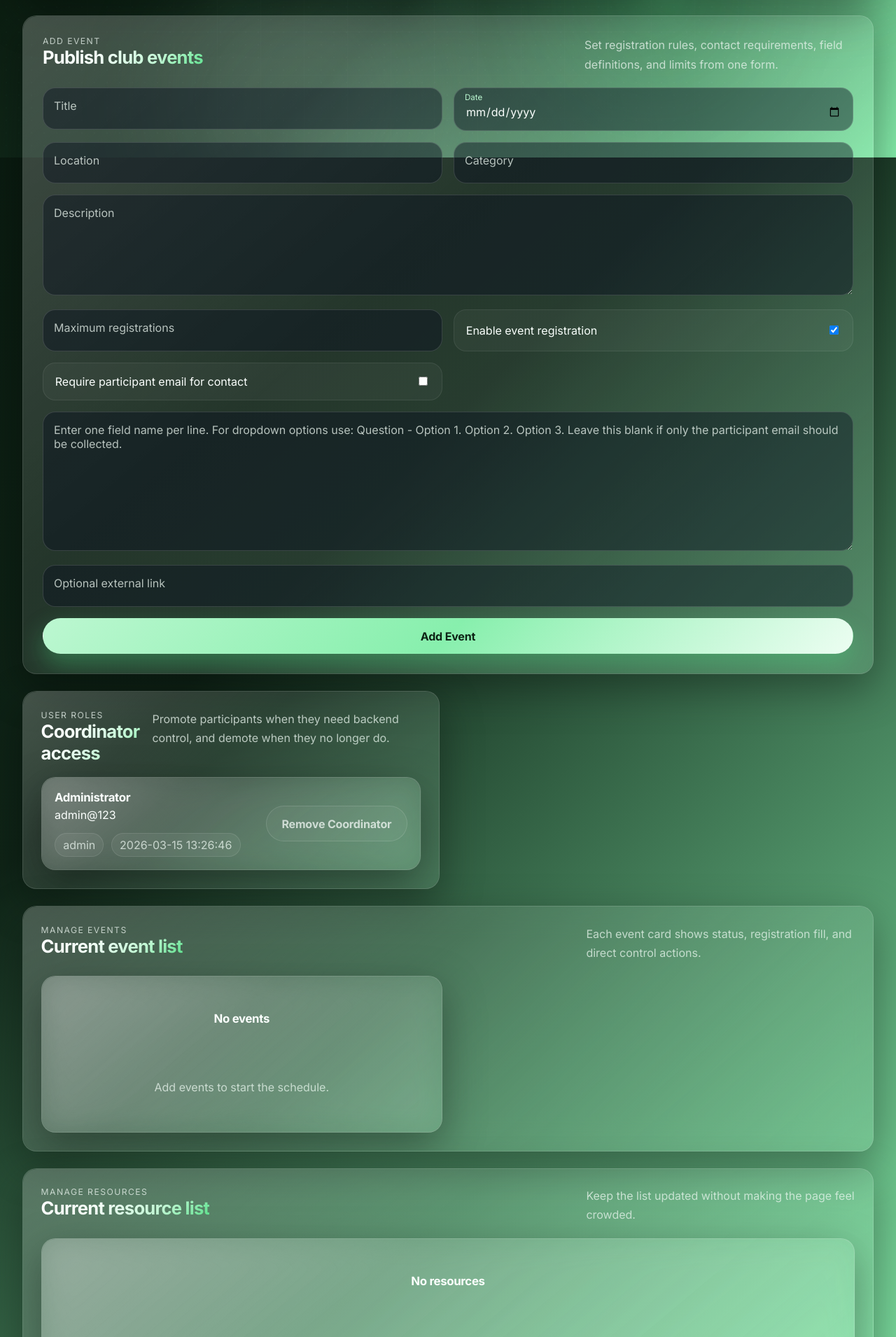
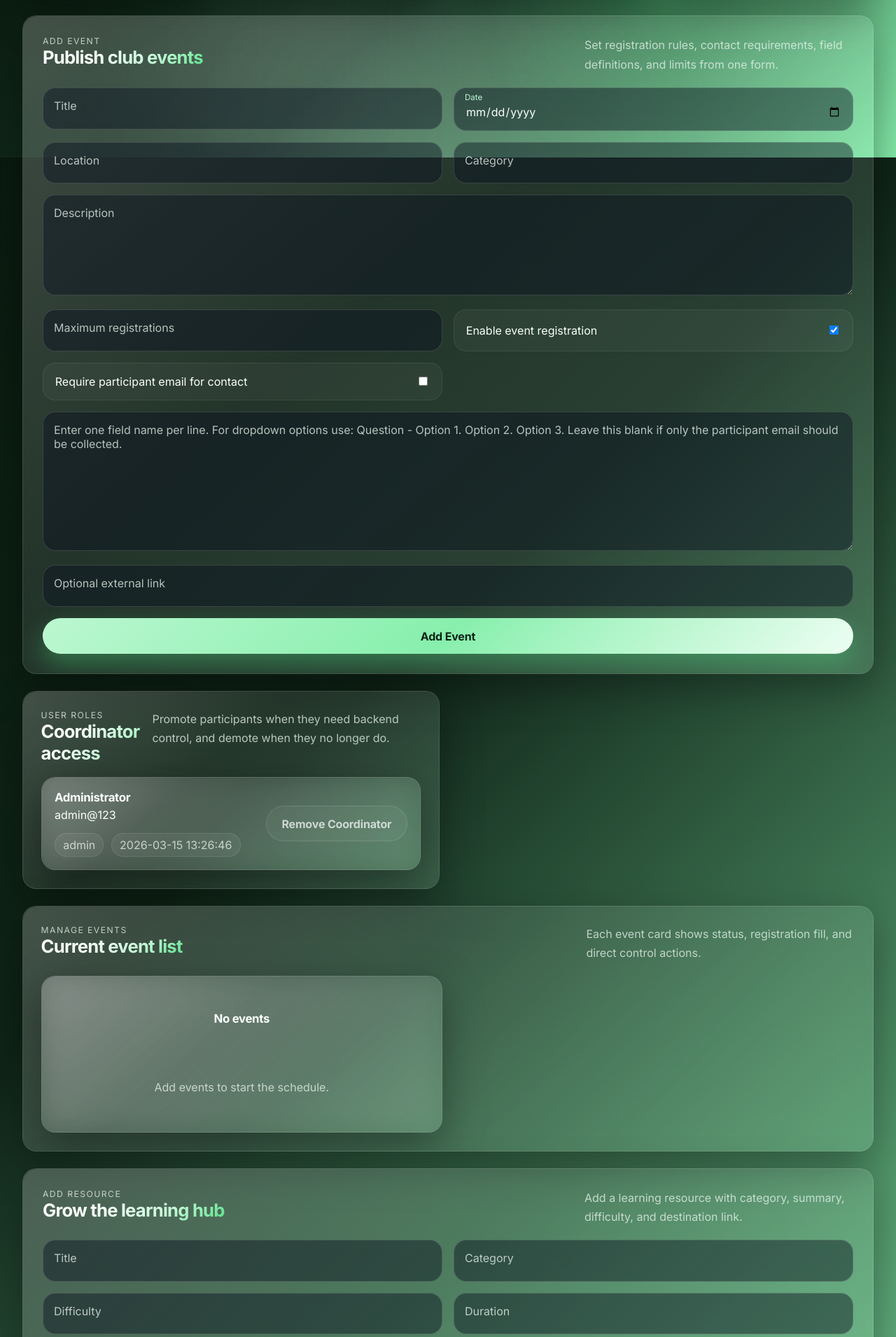
Before and after one commit to balajihubgit09/GFG-website_building, a Flask app: page /admin in a window 1280 px wide. Shown: the part 575-2485 px from the top of the page at 70% size. Run offline with Flask 3, Linux system fonts and the light colour scheme; a user stored in the database is signed in; data comes from the database, SQL or seed files in the repository; data that the repository does not hold is empty.

Commit message:
Update admin.html
Added the Resource adding option

```diff
--- a/templates/admin.html
+++ b/templates/admin.html
@@ -129,6 +129,28 @@
     </section>
 
     <section class="admin-layout-grid admin-layout-grid-single" data-animate="fade-up">
+        <section class="glass-section glass-card admin-section-card admin-form-card">
+            <div class="section-head admin-section-head">
+                <div>
+                    <p class="eyebrow">Add Resource</p>
+                    <h2 class="gradient-title">Grow the learning hub</h2>
+                </div>
+                <p class="section-copy">Add a learning resource with category, summary, difficulty, and destination link.</p>
+            </div>
+            <form class="form-grid modern-form admin-resource-form" method="post">
+                <input type="hidden" name="action" value="add_resource">
+                <label class="field"><input name="title" type="text" placeholder=" " required><span>Title</span></label>
+                <label class="field"><input name="category" type="text" placeholder=" " required><span>Category</span></label>
+                <label class="field"><input name="difficulty" type="text" placeholder=" "><span>Difficulty</span></label>
+                <label class="field"><input name="duration" type="text" placeholder=" "><span>Duration</span></label>
+                <label class="field full-span"><textarea name="summary" rows="4" placeholder=" " required></textarea><span>Summary</span></label>
+                <label class="field full-span"><input name="url" type="url" placeholder=" " required><span>Resource URL</span></label>
+                <button class="button button-primary glow-button full-span" type="submit" data-loading-text="Adding resource...">Add Resource</button>
+            </form>
+        </section>
+    </section>
+
+    <section class="admin-layout-grid admin-layout-grid-single" data-animate="fade-up">
         <section class="glass-section glass-card admin-section-card">
             <div class="section-head admin-section-head">
                 <div>
```
